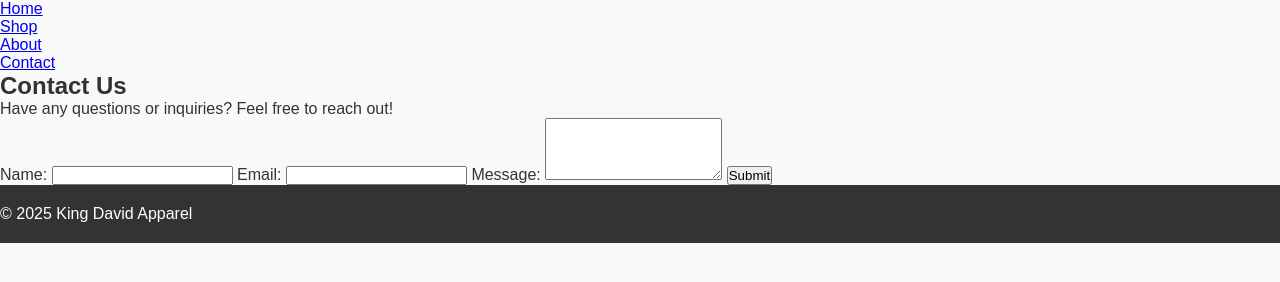
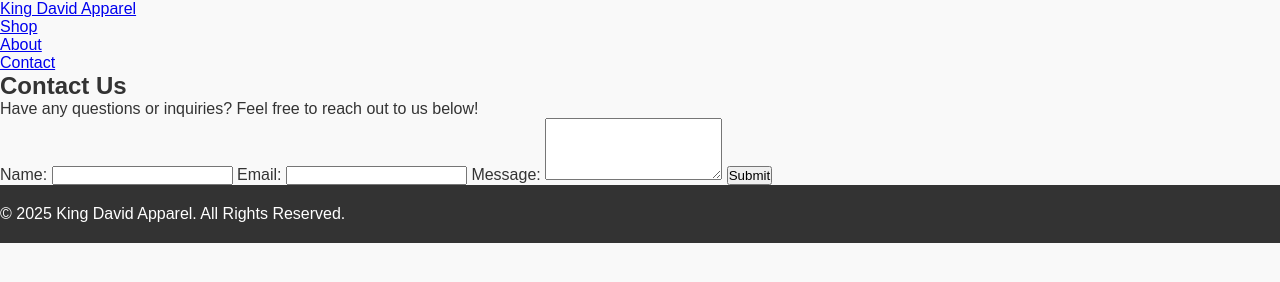
Before and after one commit to king24KDA/King-David-Apparel, a plain HTML site: page contact.html in a window 1280 px wide. Drawn offline with Linux system fonts and the light colour scheme.

Commit message:
Update contact.html

```diff
--- a/contact.html
+++ b/contact.html
@@ -8,19 +8,22 @@
 </head>
 <body>
   <header>
+    <div class="container">
       <nav>
         <ul>
-        <li><a href="index.html">Home</a></li>
+          <li><a href="index.html" class="logo">King David Apparel</a></li>
           <li><a href="shop.html">Shop</a></li>
           <li><a href="about.html">About</a></li>
           <li><a href="contact.html">Contact</a></li>
         </ul>
       </nav>
+    </div>
   </header>
 
   <section class="contact">
+    <div class="container">
       <h2>Contact Us</h2>
-    <p>Have any questions or inquiries? Feel free to reach out!</p>
+      <p>Have any questions or inquiries? Feel free to reach out to us below!</p>
       <form action="#" method="POST">
         <label for="name">Name:</label>
         <input type="text" id="name" name="name" required>
@@ -33,10 +36,11 @@
 
         <button type="submit" class="cta-btn">Submit</button>
       </form>
+    </div>
   </section>
 
   <footer>
-    <p>&copy; 2025 King David Apparel</p>
+    <p>&copy; 2025 King David Apparel. All Rights Reserved.</p>
   </footer>
 </body>
 </html>
```
Lines whose indentation alone changed are shown as unchanged.
